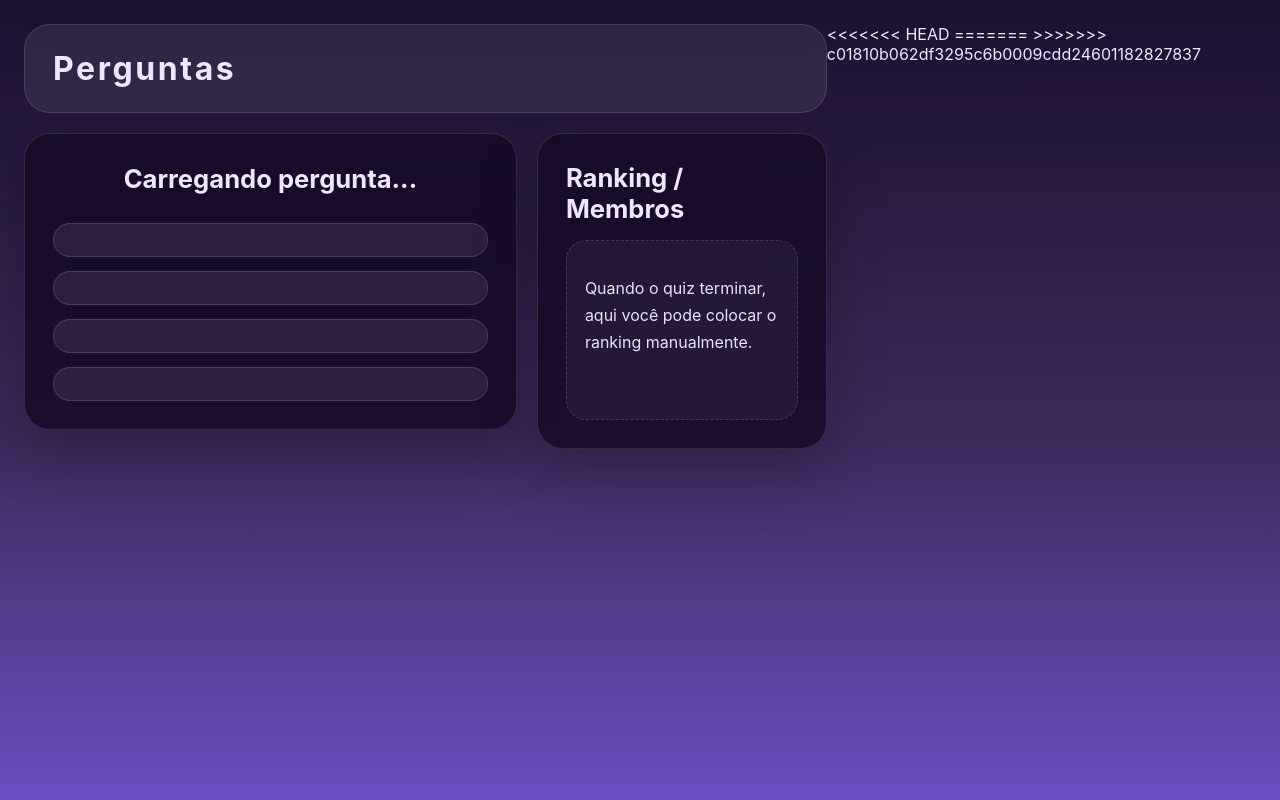
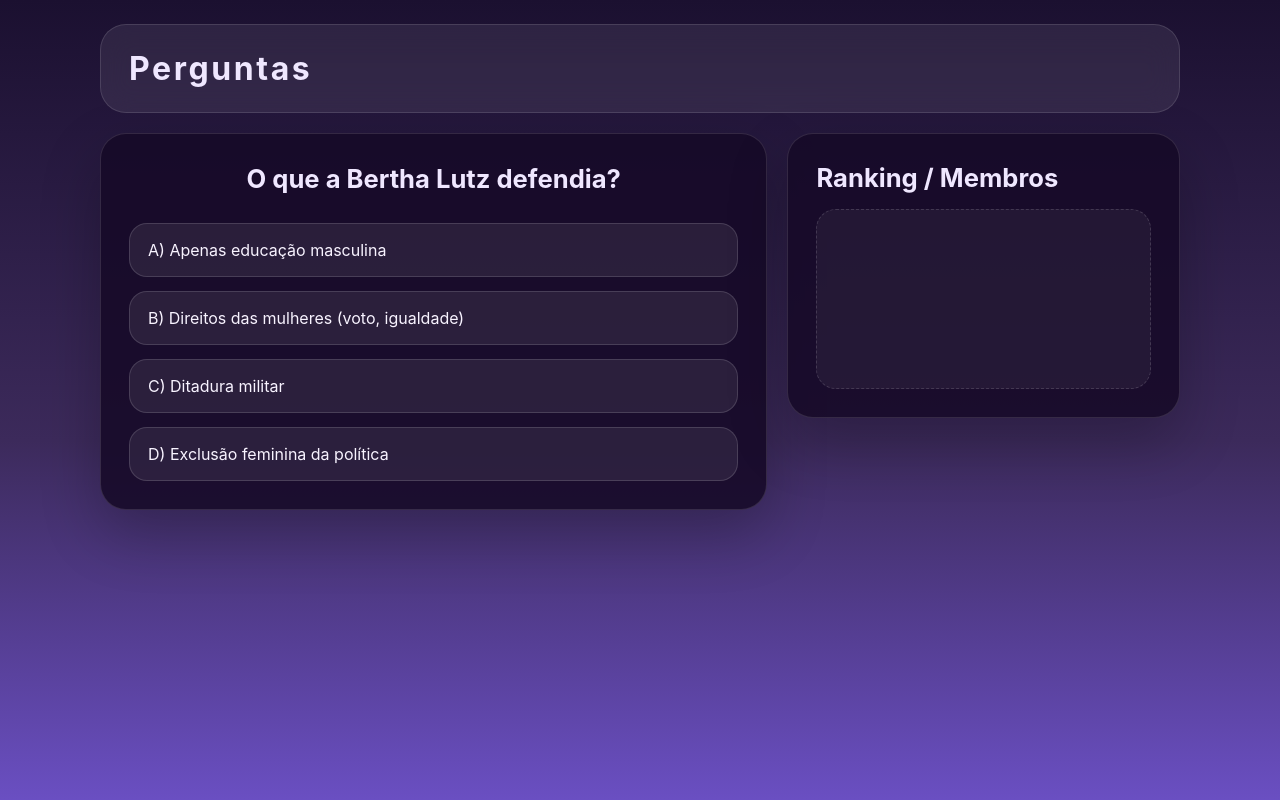
Before and after one commit to Luissgome/Bertha-Lutz, a Flask app: template templates/perguntas.html in a window 1280 px wide. Run offline with Flask 3, Linux system fonts and the light colour scheme; the template is opened without the code that fills it, so the values that code supplies are empty; some libraries are stand-ins or nearby versions.

Commit message:
Correção de bugs na interface

```diff
--- a/static/quiz.js
+++ b/static/quiz.js
@@ -1,8 +1,4 @@
-<<<<<<< HEAD
 const questoes = [
-=======
-export const questoes = [
->>>>>>> c01810b062df3295c6b0009cdd24601182827837
     {
         id: 1,
         pergunta: "Se um companheiro tira a vida da companheira que tipo de feminicídio se torna?",
@@ -33,39 +29,22 @@ export const questoes = [
         pergunta:"O que é feminicídio infantil?",
         opcoes:[
             "A) Quando a vítima é idosa",
-<<<<<<< HEAD
             "B) Quando a vítima é criança ou adolescente",
             "C) Quando ocorre dentro de casa",
             "D) Quando não há relação com o agressor"
         ],
         resposta: "B) Quando a vítima é criança ou adolescente"
-=======
-            "B) Quando ocorre dentro de casa",
-            "C) Quando a vítima é criança ou adolescente",
-            "D) Quando não há relação com o agressor"
-        ],
-        resposta: "C) Quando a vítima é criança ou adolescente"
->>>>>>> c01810b062df3295c6b0009cdd24601182827837
     },
     {
         id:4,
         pergunta:"Quem foi Bertha Lutz?",
         opcoes:[
-<<<<<<< HEAD
             "A) Uma médica famosa",
             "B) Uma escritora de romances",
             "C) Uma ativista feminista brasileira",
             "D) Uma política internacional"
         ],
         resposta: "C) Uma ativista feminista brasileira"
-=======
-            "A) Uma ativista feminista brasileira",
-            "B) Uma escritora de romances",
-            "C) Uma médica famosa",
-            "D) Uma política internacional"
-        ],
-        resposta: "A) Uma ativista feminista brasileira"
->>>>>>> c01810b062df3295c6b0009cdd24601182827837
     },
 
     {
@@ -73,19 +52,11 @@ export const questoes = [
         pergunta:"O que a Bertha Lutz defendia?",
         opcoes:[
             "A) Apenas educação masculina",
-<<<<<<< HEAD
             "B) Direitos das mulheres (voto, igualdade)",
             "C) Ditadura militar",
             "D) Exclusão feminina da política"
         ],
         resposta: "B) Direitos das mulheres (voto, igualdade)"
-=======
-            "B) Exclusão feminina da política",
-            "C) Ditadura militar",
-            "D) Direitos das mulheres (voto, igualdade)"
-        ],
-        resposta: "D) Direitos das mulheres (voto, igualdade)"
->>>>>>> c01810b062df3295c6b0009cdd24601182827837
     },
 
     {
@@ -93,15 +64,9 @@ export const questoes = [
         pergunta:"Qual era a carreira da Bertha Lutz?",
         opcoes:[
             "A) Engenheira",
-<<<<<<< HEAD
                 "B) Professora de matemática",
                 "C) Bióloga e política",
                 "D) Advogada criminal"
-=======
-            "B) Professora de matemática",
-            "C) Bióloga e política",
-            "D) Advogada criminal"
->>>>>>> c01810b062df3295c6b0009cdd24601182827837
             ],
             resposta: "C) Bióloga e política"
     },
--- a/templates/perguntas.html
+++ b/templates/perguntas.html
@@ -26,7 +26,7 @@
             <section class="ranking-card">
                 <h2>Ranking / Membros</h2>
                 <div id="rankingArea" class="rankings">
-                    <p>Quando o quiz terminar, aqui você pode colocar o ranking manualmente.</p>
+                    <p></p>
                 </div>
             </section>
         </main>
@@ -36,8 +36,4 @@
     <script src="{{ url_for('static', filename='quiz.js') }}"></script>
     <script src="{{ url_for('static', filename='index.js') }}"></script>
 </body>
-<<<<<<< HEAD
 </html>
-=======
-</html>
->>>>>>> c01810b062df3295c6b0009cdd24601182827837
```
